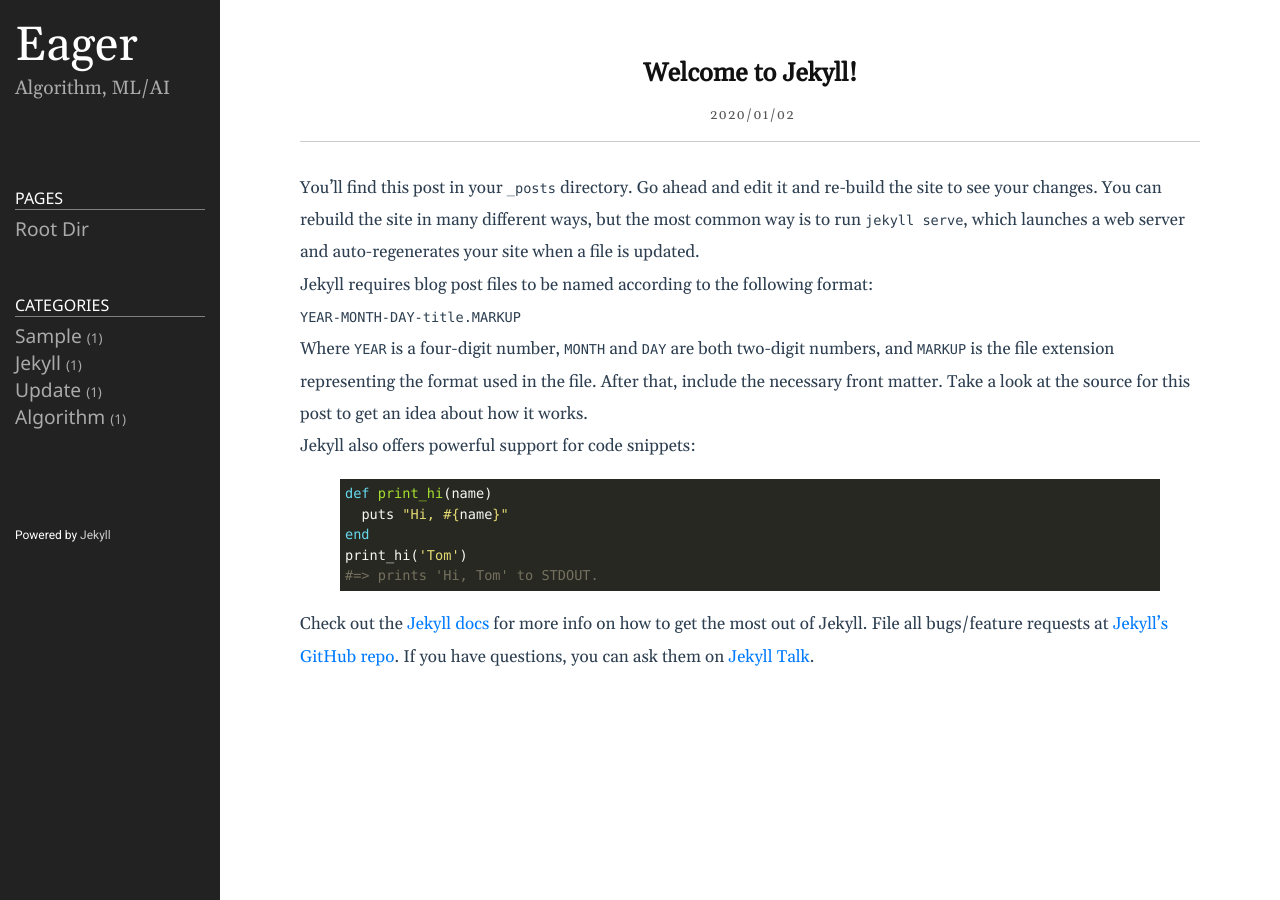
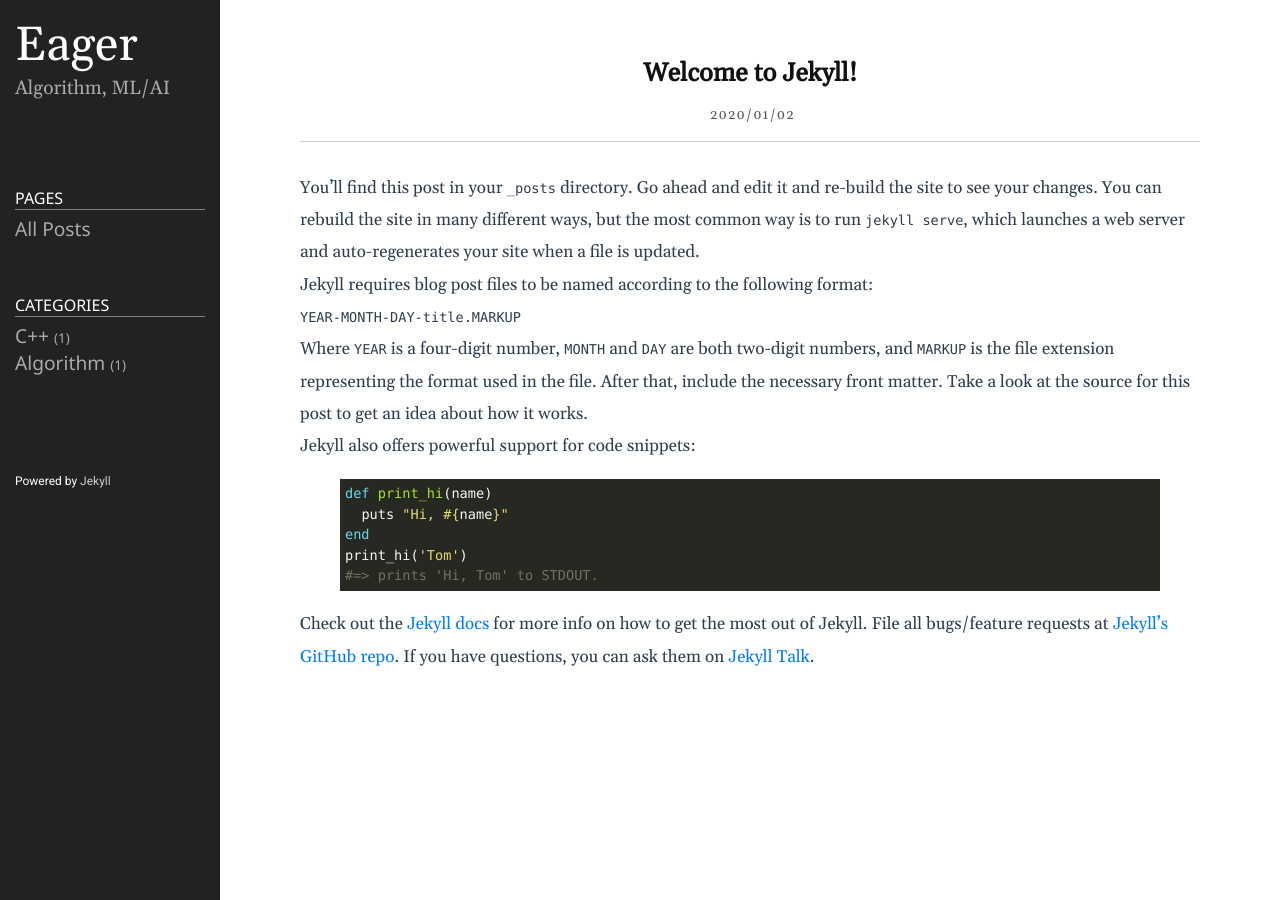
Before and after one commit to EEager/EEager.github.io, a Jekyll site: the page built from _posts/2020-01-02-welcome-to-jekyll.markdown, in a window 1280 px wide. Built offline with Jekyll 4.4.1, drawn with Linux system fonts in a browser that asks for light colours.

```diff
--- a/_includes/sidebar.html
+++ b/_includes/sidebar.html
@@ -15,9 +15,9 @@
 	<ul class="nav">
 		<li class="nav-title">Pages</li>
 		<li>
-			<a class="nav-item" href="/">Root Dir</a>
+			<a class="nav-item" href="/">All Posts</a>
 		</li>
-		{% assign pages_list = site.pages %}
+		<!--{% assign pages_list = site.pages %}
 		{% for node in pages_list %}
 		{% if node.title != null %}
 		{% if node.layout == "page" %}
@@ -29,6 +29,7 @@
 		{% endif %}
 		{% endif %}
 		{% endfor %}
+		-->
 	</ul>
 </div>
 
--- a/_posts/2020-01-02-post1.markdown
+++ b/_posts/2020-01-02-post1.markdown
@@ -2,7 +2,7 @@
 layout: post
 title: post-sample
 date: 2020-01-02 19:20:23 +0900
-category: sample
+category: C++
 ---
 # post-sample
 > Hello!
--- a/_posts/2020-01-02-welcome-to-jekyll.markdown
+++ b/_posts/2020-01-02-welcome-to-jekyll.markdown
@@ -2,7 +2,7 @@
 layout: post
 title:  "Welcome to Jekyll!"
 date:   2020-01-02 19:31:29 +0900
-categories: jekyll update
+categoies: ML/AI
 ---
 You’ll find this post in your `_posts` directory. Go ahead and edit it and re-build the site to see your changes. You can rebuild the site in many different ways, but the most common way is to run `jekyll serve`, which launches a web server and auto-regenerates your site when a file is updated.
 
```
